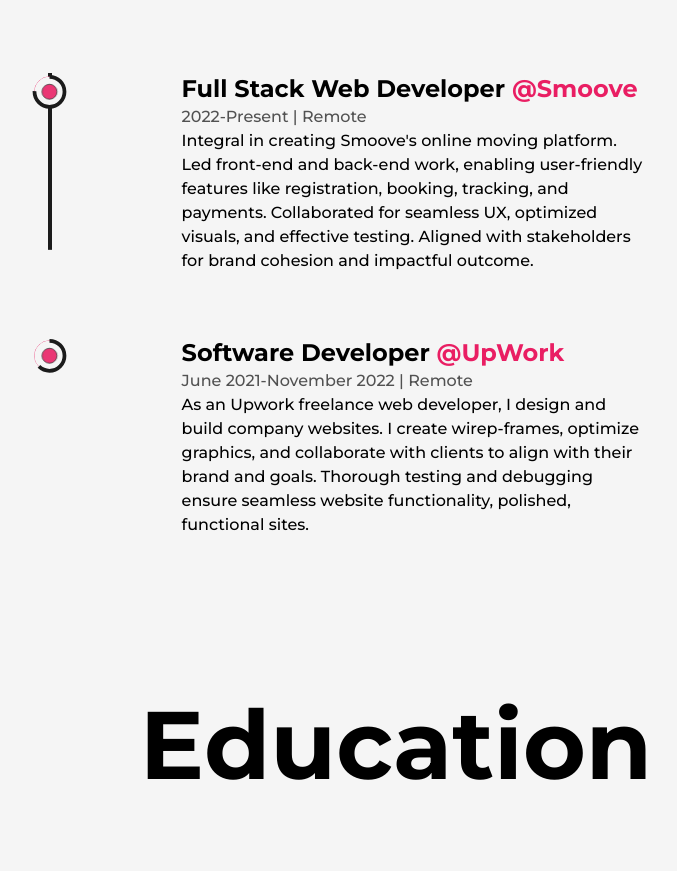
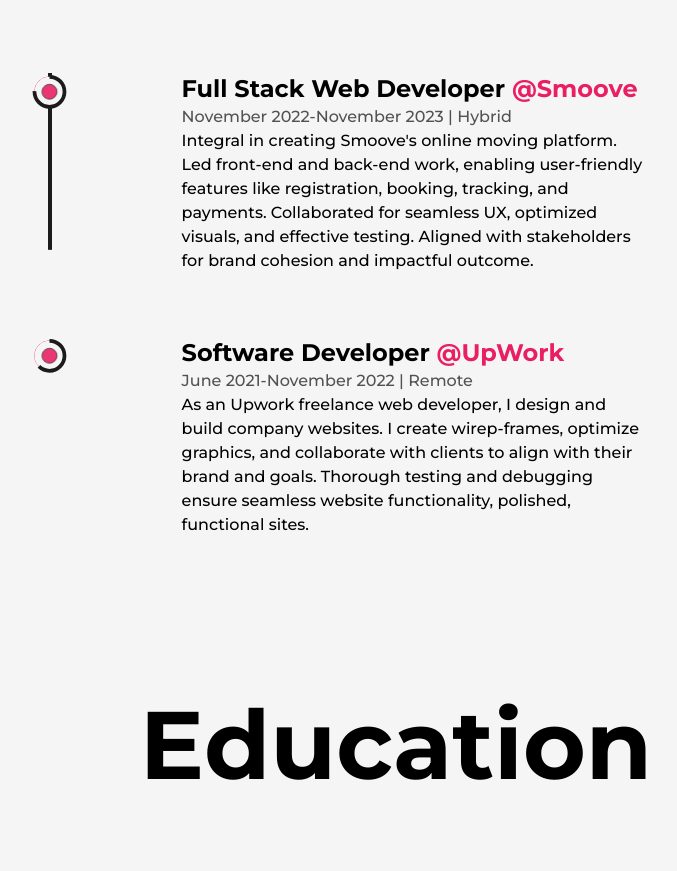
Before and after one commit to rabahbabaci/Portfolio-Website, a Next.js app: page /about in a window 1280 px wide. Shown: the part 2303-3174 px from the top of the page, without its empty margins (244-921 px from the left). Built offline with nearby package versions, Linux system fonts and the light colour scheme.

Commit message:
update the experience section

```diff
--- a/src/components/Experience.js
+++ b/src/components/Experience.js
@@ -60,8 +60,8 @@
             position='Full Stack Web Developer'
             company='Smoove'
             companyLink='https://smoove.homes'
-            time='2022-Present'
-            address='Remote'
+            time='November 2022-November 2023'
+            address='Hybrid'
             work="Integral in creating Smoove's online moving platform. Led front-end and back-end work, enabling user-friendly features like registration, booking, tracking, and payments. Collaborated for seamless UX, optimized visuals, and effective testing. Aligned with stakeholders for brand cohesion and impactful outcome."
           />
 
```
